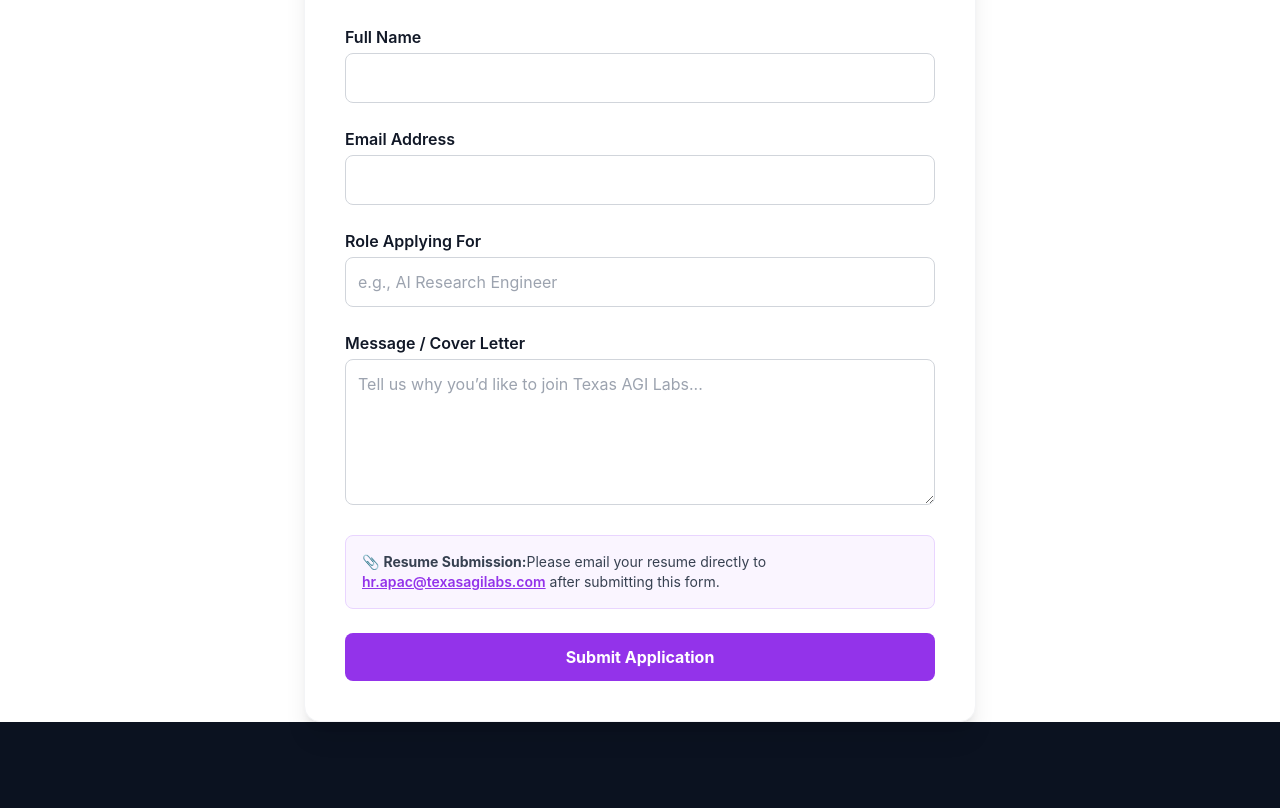
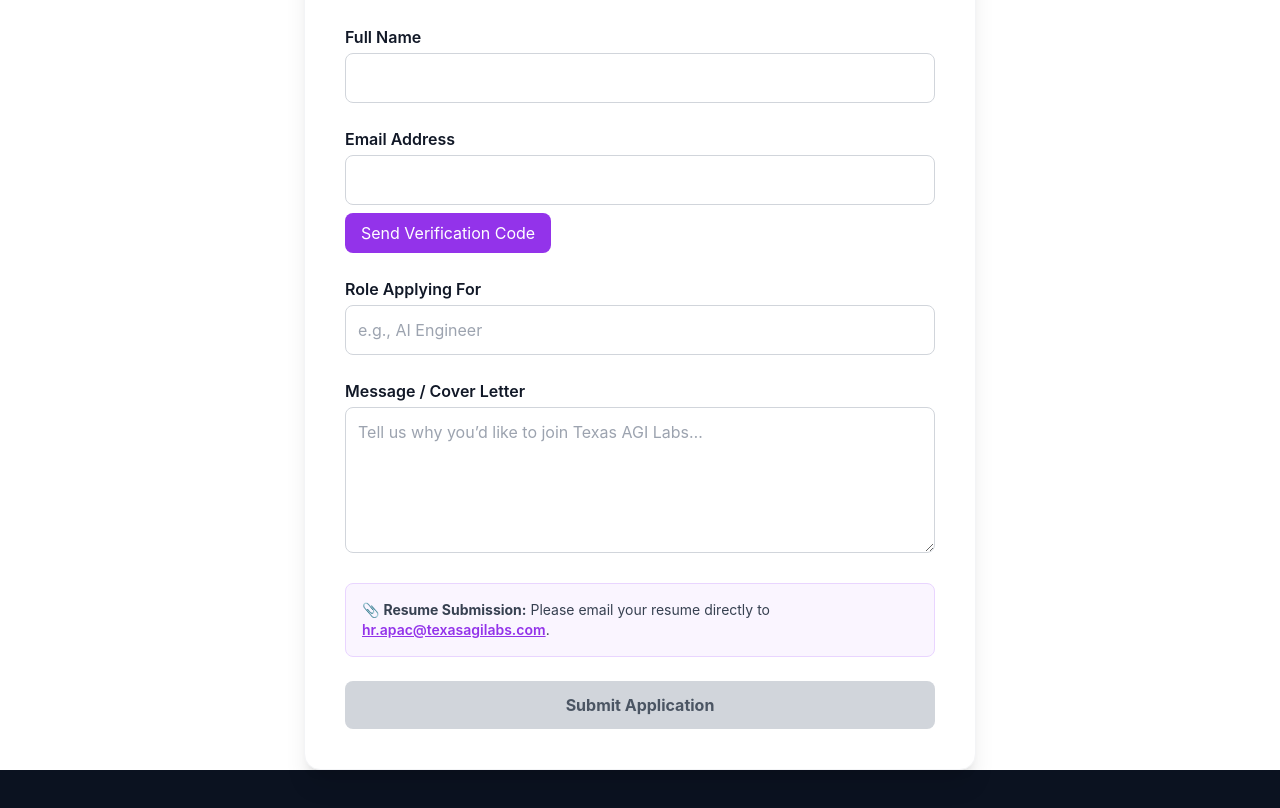
Before and after one commit to saravanan08071979/texasagilabs-site, a Next.js app: page /careers in a window 1280 px wide. Shown: the part 348-1156 px from the top of the page. Before the commit the page ends 1134 px from the top, so only its background shows below. Built offline with nearby package versions, Linux system fonts and the light colour scheme.

Commit message:
style: update background gradient colors

```diff
--- a/pages/careers.jsx
+++ b/pages/careers.jsx
@@ -1,8 +1,47 @@
+import { useState } from "react";
+
 export default function Careers() {
+  const [email, setEmail] = useState("");
+  const [code, setCode] = useState("");
+  const [verified, setVerified] = useState(false);
+  const [tokenSent, setTokenSent] = useState(false);
+  const [loading, setLoading] = useState(false);
+
+  const sendToken = async () => {
+    setLoading(true);
+    const res = await fetch("/api/send-token", {
+      method: "POST",
+      headers: { "Content-Type": "application/json" },
+      body: JSON.stringify({ email }),
+    });
+    const data = await res.json();
+    setLoading(false);
+    if (data.success) {
+      setTokenSent(true);
+      alert("Verification code sent to your email.");
+    } else {
+      alert(data.error || "Failed to send code.");
+    }
+  };
+
+  const verifyToken = async () => {
+    const res = await fetch("/api/verify-token", {
+      method: "POST",
+      headers: { "Content-Type": "application/json" },
+      body: JSON.stringify({ email, code }),
+    });
+    const data = await res.json();
+    if (data.success) {
+      setVerified(true);
+      alert("Email verified successfully!");
+    } else {
+      alert("Invalid code, please try again.");
+    }
+  };
+
   return (
     <div className="min-h-screen bg-white text-gray-900">
-      {/* Hero Section */}
-      <section className="text-center py-20 bg-gradient-to-b from-white to-gray-50">
+      <section className="text-center py-20">
         <h1 className="text-5xl font-extrabold mb-4">
           Join <span className="text-purple-600">Texas AGI Labs</span>
         </h1>
@@ -11,88 +50,89 @@ export default function Careers() {
         </p>
       </section>
 
-      {/* Form Section */}
       <section className="max-w-2xl mx-auto bg-white shadow-xl rounded-2xl p-10 mb-16 border border-gray-100">
         <form
           action="https://api.web3forms.com/submit"
           method="POST"
           className="space-y-6"
         >
-          {/* Replace with your Web3Forms access key */}
-          <input
-            type="hidden"
-            name="access_key"
-            value="c9c85691-9980-4120-ac1b-0d652d611d11"
-          />
-          <input
-            type="hidden"
-            name="redirect"
-            value="https://texasagilabs.com/thank-you"
-          />
+          <input type="hidden" name="access_key" value="c9c85691-9980-4120-ac1b-0d652d611d11" />
+          <input type="hidden" name="redirect" value="https://texasagilabs.com/thank-you" />
 
-          <h2 className="text-2xl font-bold text-center mb-6">
-            Apply for a Role
-          </h2>
+          <h2 className="text-2xl font-bold text-center mb-6">Apply for a Role</h2>
 
           <div>
             <label className="block font-semibold mb-1">Full Name</label>
-            <input
-              type="text"
-              name="name"
-              required
-              className="w-full border border-gray-300 rounded-lg p-3 focus:outline-none focus:ring-2 focus:ring-purple-500"
-            />
+            <input type="text" name="name" required className="w-full border border-gray-300 rounded-lg p-3" />
           </div>
 
+          {/* Email Verification Section */}
           <div>
             <label className="block font-semibold mb-1">Email Address</label>
             <input
               type="email"
               name="email"
+              value={email}
+              onChange={(e) => setEmail(e.target.value)}
               required
-              className="w-full border border-gray-300 rounded-lg p-3 focus:outline-none focus:ring-2 focus:ring-purple-500"
+              className="w-full border border-gray-300 rounded-lg p-3"
             />
+            {!tokenSent && (
+              <button
+                type="button"
+                onClick={sendToken}
+                disabled={loading}
+                className="mt-2 px-4 py-2 bg-purple-600 text-white rounded-lg hover:bg-purple-700"
+              >
+                {loading ? "Sending..." : "Send Verification Code"}
+              </button>
+            )}
+          </div>
+
+          {tokenSent && !verified && (
+            <div>
+              <label className="block font-semibold mb-1">Enter Verification Code</label>
+              <input
+                type="text"
+                value={code}
+                onChange={(e) => setCode(e.target.value)}
+                className="w-full border border-gray-300 rounded-lg p-3"
+              />
+              <button
+                type="button"
+                onClick={verifyToken}
+                className="mt-2 px-4 py-2 bg-green-600 text-white rounded-lg hover:bg-green-700"
+              >
+                Verify Code
+              </button>
+            </div>
+          )}
+
+          <div>
+            <label className="block font-semibold mb-1">Role Applying For</label>
+            <input type="text" name="role" placeholder="e.g., AI Engineer" required className="w-full border border-gray-300 rounded-lg p-3" />
           </div>
 
           <div>
-            <label className="block font-semibold mb-1">Role Applying For</label>
-            <input
-              type="text"
-              name="role"
-              placeholder="e.g., AI Research Engineer"
-              required
-              className="w-full border border-gray-300 rounded-lg p-3 focus:outline-none focus:ring-2 focus:ring-purple-500"
-            />
+            <label className="block font-semibold mb-1">Message / Cover Letter</label>
+            <textarea name="message" rows="5" placeholder="Tell us why you’d like to join Texas AGI Labs…" className="w-full border border-gray-300 rounded-lg p-3"></textarea>
           </div>
 
-          <div>
-            <label className="block font-semibold mb-1">
-              Message / Cover Letter
-            </label>
-            <textarea
-              name="message"
-              rows="5"
-              placeholder="Tell us why you’d like to join Texas AGI Labs..."
-              className="w-full border border-gray-300 rounded-lg p-3 focus:outline-none focus:ring-2 focus:ring-purple-500"
-            ></textarea>
-          </div>
-
-          {/* Notice Section for Resume */}
           <div className="bg-purple-50 border border-purple-200 rounded-lg p-4 text-sm text-gray-700">
-            📎 <strong>Resume Submission:</strong>
-            Please email your resume directly to{" "}
-            <a
-              href="mailto:hr.apac@texasagilabs.com"
-              className="text-purple-600 font-semibold underline"
-            >
+            📎 <strong>Resume Submission:</strong> Please email your resume directly to{" "}
+            <a href="mailto:hr.apac@texasagilabs.com" className="text-purple-600 font-semibold underline">
               hr.apac@texasagilabs.com
-            </a>{" "}
-            after submitting this form.
+            </a>.
           </div>
 
           <button
             type="submit"
-            className="w-full bg-purple-600 text-white font-bold py-3 rounded-lg hover:bg-purple-700 transition duration-300"
+            disabled={!verified}
+            className={`w-full font-bold py-3 rounded-lg transition duration-300 ${
+              verified
+                ? "bg-purple-600 text-white hover:bg-purple-700"
+                : "bg-gray-300 text-gray-600 cursor-not-allowed"
+            }`}
           >
             Submit Application
           </button>
--- /dev/null
+++ b/pages/send-token.js
@@ -0,0 +1,40 @@
+import nodemailer from "nodemailer";
+
+export default async function handler(req, res) {
+  if (req.method !== "POST") return res.status(405).end();
+
+  const { email } = req.body;
+  if (!email) return res.status(400).json({ error: "Email required" });
+
+  // Generate 6-digit token
+  const token = Math.floor(100000 + Math.random() * 900000).toString();
+
+  // Store token temporarily in memory (replace with DB later if needed)
+  global.tokenStore = global.tokenStore || {};
+  global.tokenStore[email] = token;
+
+  // Configure SMTP transport
+  const transporter = nodemailer.createTransport({
+    host: process.env.EMAIL_HOST,
+    port: process.env.EMAIL_PORT,
+    secure: false,
+    auth: {
+      user: process.env.EMAIL_USER,
+      pass: process.env.EMAIL_PASS,
+    },
+  });
+
+  try {
+    await transporter.sendMail({
+      from: `"Texas AGI Labs Careers" <${process.env.EMAIL_USER}>`,
+      to: email,
+      subject: "Your Texas AGI Labs Verification Code",
+      html: `<p>Hello,</p><p>Your verification code is <b>${token}</b>.</p><p>This code will expire soon.</p>`,
+    });
+
+    res.status(200).json({ success: true, message: "Verification code sent" });
+  } catch (err) {
+    console.error(err);
+    res.status(500).json({ success: false, error: "Failed to send email" });
+  }
+}
--- /dev/null
+++ b/pages/verify-token.js
@@ -0,0 +1,18 @@
+export default async function handler(req, res) {
+  if (req.method !== "POST") return res.status(405).end();
+
+  const { email, code } = req.body;
+  if (!email || !code)
+    return res.status(400).json({ error: "Missing email or code" });
+
+  if (
+    global.tokenStore &&
+    global.tokenStore[email] &&
+    global.tokenStore[email] === code
+  ) {
+    delete global.tokenStore[email];
+    return res.status(200).json({ success: true });
+  }
+
+  return res.status(400).json({ success: false, error: "Invalid code" });
+}
```
Also changed, not shown: 1 other file (tests, documents, lock files or other folders).
